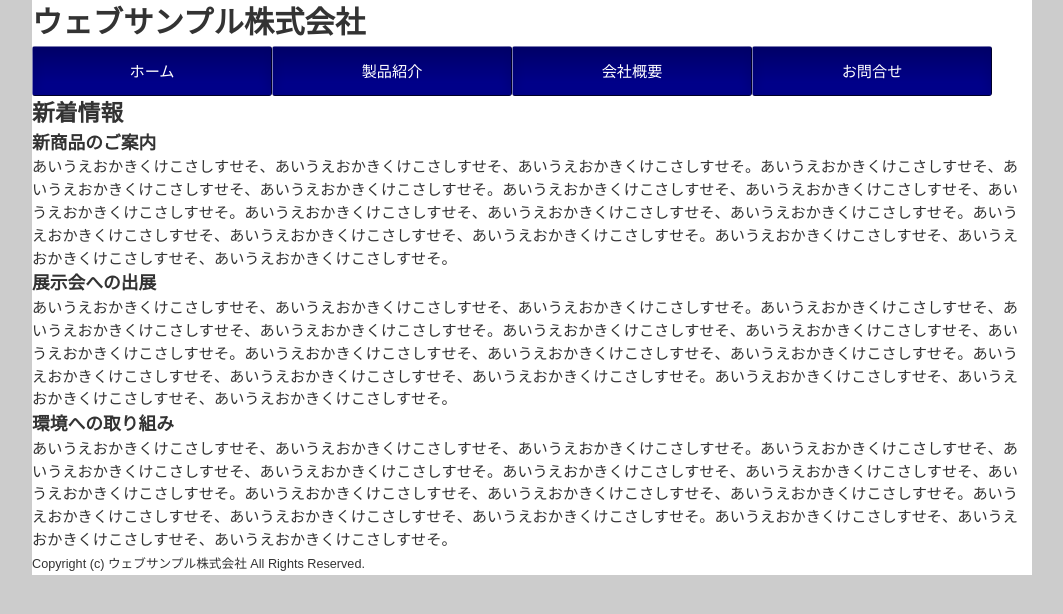
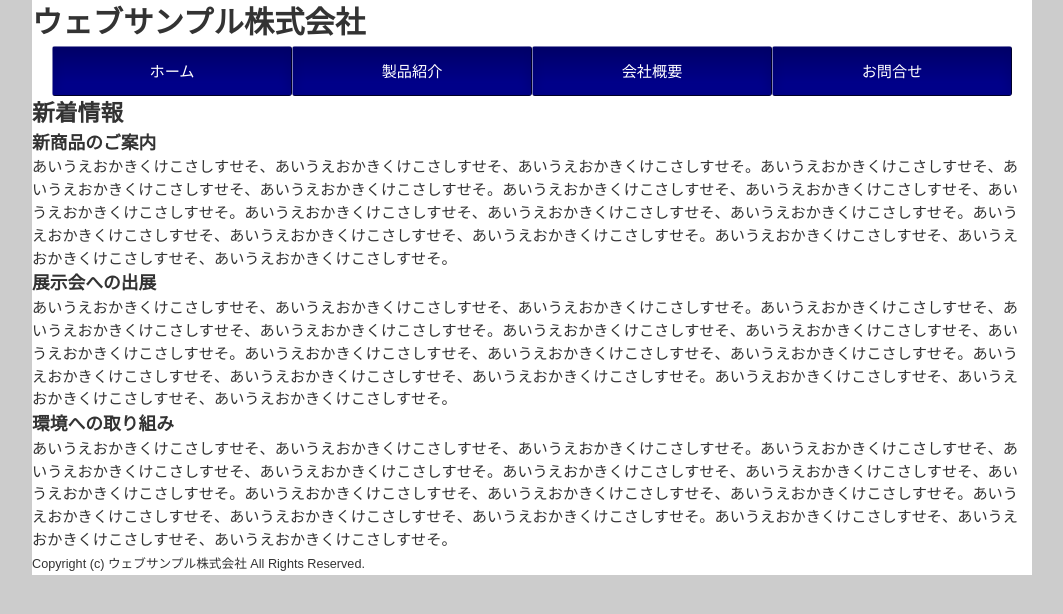
Before and after one commit to ShunFurukawa/html-sample, a plain HTML site: page index.html in a window 1280 px wide. Shown: the whole page, without its empty margins (108-1171 px from the left). Drawn offline with Linux system fonts and the light colour scheme.

Commit message:
:octocat: add menu ul margin css`

```diff
--- a/base.css
+++ b/base.css
@@ -31,6 +31,7 @@ div#pagebody {
 ul#menu {
   width: 960px;
   height: 50px;      /*メインメニュー部分の幅と高さ*/
+  margin:0px 20px;      /*上下マージン0px, 左右マージン20px*/
 }
 
 #menu li {
```
